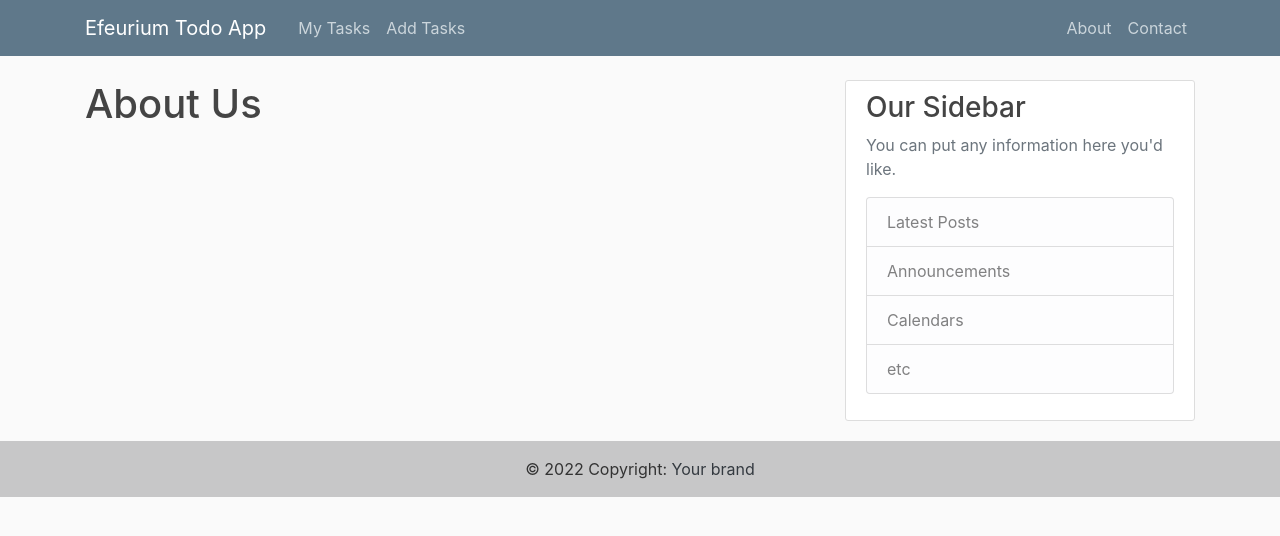
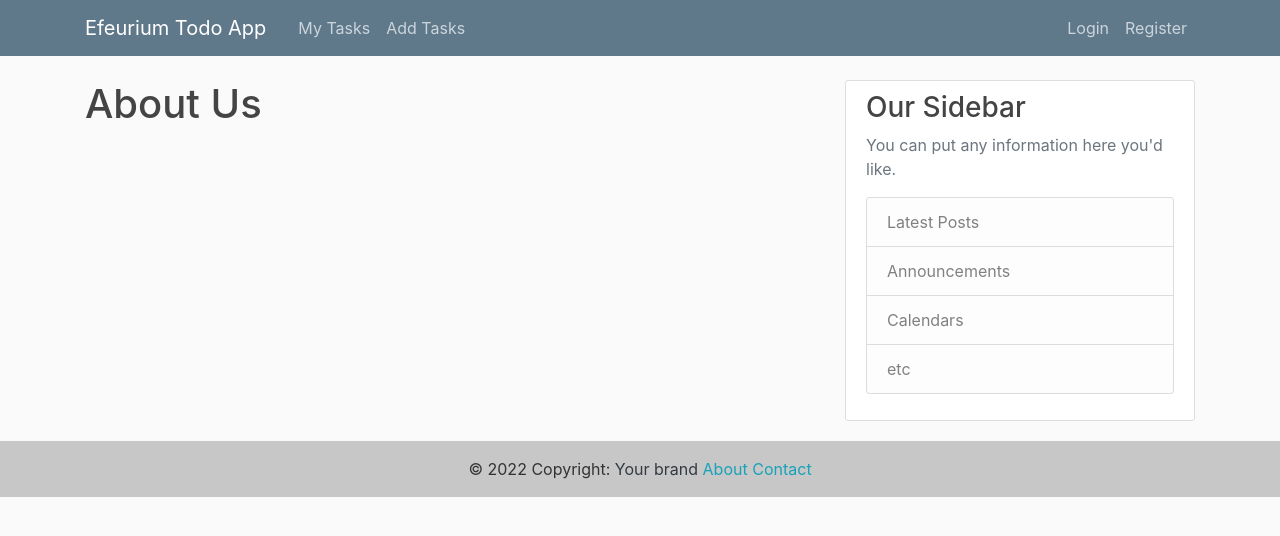
Before and after one commit to alvyynm/django-todo-webapp, a Django app: page /about/ in a window 1280 px wide. Shown: the top 536 px of the page. Run offline with Django 4.2, Linux system fonts and the light colour scheme; some libraries are stand-ins or nearby versions.

Commit message:
Move Contact and About to the footer

```diff
--- a/task/templates/task/base.html
+++ b/task/templates/task/base.html
@@ -33,8 +33,8 @@
             </div>
             <!-- Navbar Right Side -->
             <div class="navbar-nav">
-              <a class="nav-item nav-link" href="{% url 'task-about' %}">About</a>
-              <a class="nav-item nav-link" href="{% url 'task-contact' %}">Contact</a>
+              <a class="nav-item nav-link" href="{% url 'task-about' %}">Login</a>
+              <a class="nav-item nav-link" href="{% url 'task-contact' %}">Register</a>
             </div>
           </div>
         </div>
@@ -66,6 +66,8 @@
       <div class="text-center p-3" style="background-color: rgba(0, 0, 0, 0.2);">
         © 2022 Copyright:
         <a class="text-dark" href="#">Your brand</a>
+        <a class="text-info" href="{% url 'task-about' %}">About</a>
+        <a class="text-info" href="{% url 'task-contact' %}">Contact</a>
       </div>
       <!-- Copyright -->
     </footer>
```
